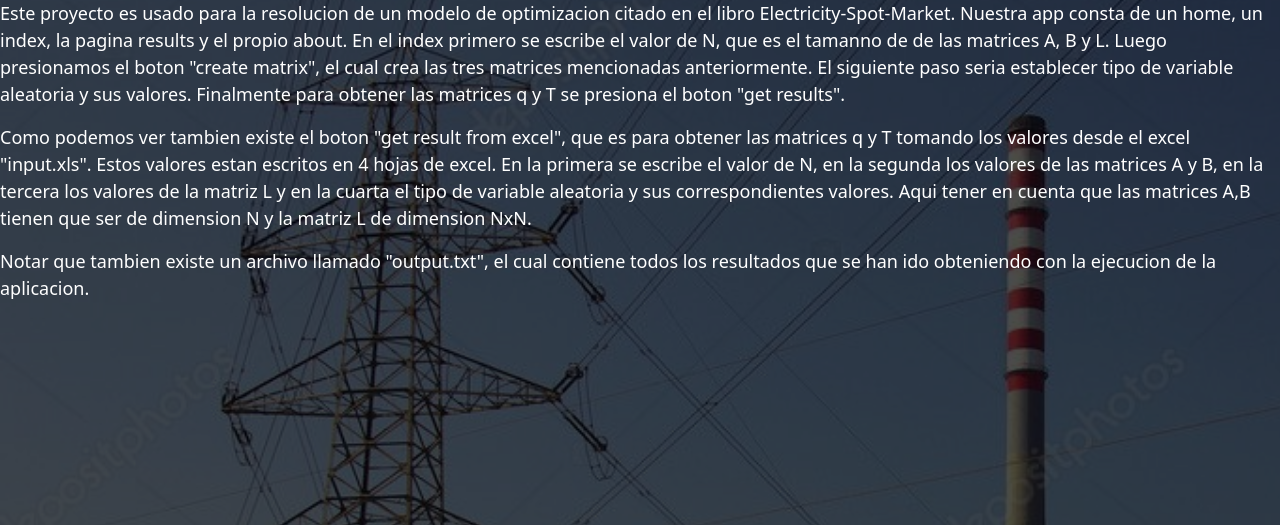
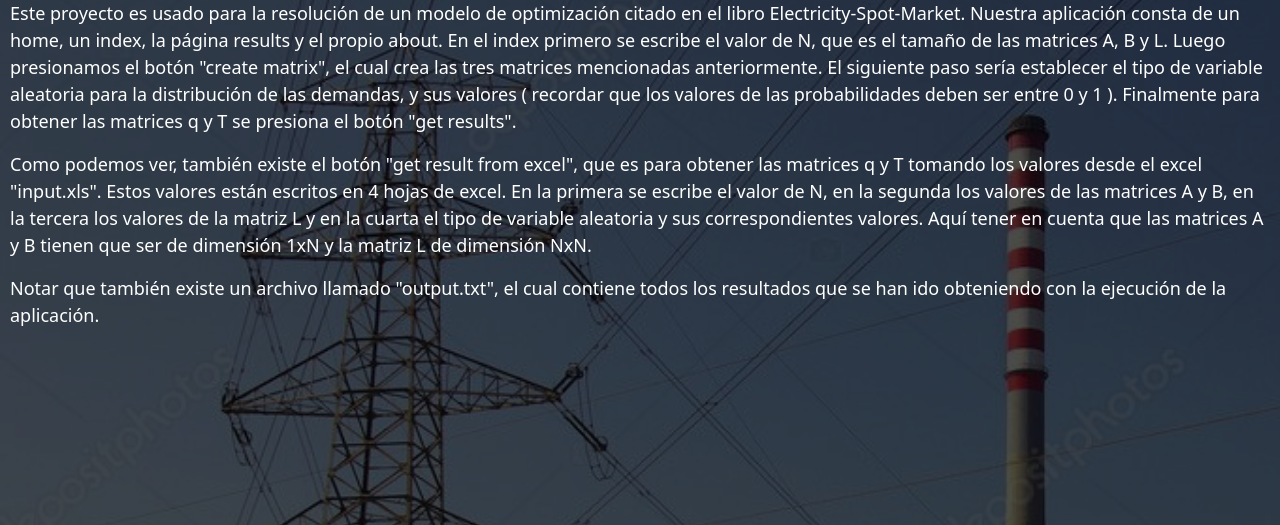
Before and after one commit to Dani-Dari-Ale/Electricity-Spot-Market, a Flask app: page /about in a window 1280 px wide. Shown: the part 89-614 px from the top of the page. Run offline with Flask 2, Linux system fonts and the light colour scheme; parts of the project's set-up code (start-up, migrations or seed data) failed here and were passed over; some libraries are stand-ins or nearby versions.

Commit message:
Make some changes in frontend

```diff
--- a/main.py
+++ b/main.py
@@ -7,7 +7,7 @@ import webbrowser
 
 # VARIABLES
 _host = 'localhost'
-_port = 9000
+_port = 3000
 
 
 # APP
@@ -63,4 +63,4 @@ if __name__ == '__main__':
     # el debug en true es para poder recargar los cambios
 
     webbrowser.open(f'http://{_host}:{_port}', new=2)
-    app.run(host=_host, port=_port, debug=True)
+    app.run(host=_host, port=_port, debug=False)
--- a/templates/about.html
+++ b/templates/about.html
@@ -20,26 +20,27 @@
             </div>
         </header>
         <div class="item active testing-caption">
-            <p>
-                Este proyecto es usado para la resolucion de un modelo de optimizacion
-                citado en el libro Electricity-Spot-Market. Nuestra app consta de un home,
-                un index, la pagina results y el propio about. En el index primero se escribe el
-                valor de N, que es el tamanno de de las matrices A, B y L. Luego presionamos el
-                boton "create matrix", el cual crea las tres matrices mencionadas anteriormente. El
-                siguiente paso seria establecer tipo de variable aleatoria y sus valores. Finalmente
-                para obtener las matrices q y T se presiona el boton "get results".
+            <p style="margin-left: 10px; margin-right: 10px;">
+                Este proyecto es usado para la resolución de un modelo de optimización
+                citado en el libro Electricity-Spot-Market. Nuestra aplicación consta de un home,
+                un index, la página results y el propio about. En el index primero se escribe el
+                valor de N, que es el tamaño de las matrices A, B y L. Luego presionamos el
+                botón "create matrix", el cual crea las tres matrices mencionadas anteriormente. El
+                siguiente paso sería establecer el tipo de variable aleatoria para la distribución de las demandas,
+                y sus valores ( recordar que los valores de las probabilidades deben ser entre 0 y 1 ).
+                Finalmente para obtener las matrices q y T se presiona el botón "get results".
             </p>
-            <p>
-                Como podemos ver tambien existe el boton "get result from excel", que es para obtener
-                las matrices q y T tomando los valores desde el excel "input.xls". Estos valores estan
+            <p style="margin-left: 10px; margin-right: 10px;">
+                Como podemos ver, también existe el botón "get result from excel", que es para obtener
+                las matrices q y T tomando los valores desde el excel "input.xls". Estos valores están
                 escritos en 4 hojas de excel. En la primera se escribe el valor de N, en la segunda los
                 valores de las matrices A y B, en la tercera los valores de la matriz L y en la cuarta
-                el tipo de variable aleatoria y sus correspondientes valores. Aqui tener en cuenta que
-                las matrices A,B tienen que ser de dimension N y la matriz L de dimension NxN.
+                el tipo de variable aleatoria y sus correspondientes valores. Aquí tener en cuenta que
+                las matrices A y B tienen que ser de dimensión 1xN y la matriz L de dimensión NxN.
             </p>
-            <p>
-                Notar que tambien existe un archivo llamado "output.txt", el cual contiene todos los
-                resultados que se han ido obteniendo con la ejecucion de la aplicacion.
+            <p style="margin-left: 10px; margin-right: 10px;">
+                Notar que también existe un archivo llamado "output.txt", el cual contiene todos los
+                resultados que se han ido obteniendo con la ejecución de la aplicación.
             </p>
         </div>
     </body>
--- a/utils/flask.py
+++ b/utils/flask.py
@@ -1,6 +1,6 @@
 from utils.demand import demand
 from utils.solveModel import solveModel
-from utils.file_work import write_outpu
+from utils.file_work import write_output
 
 
 def find_val_to_model(request):
```
Also changed, not shown: output.txt (+20 -0 lines), README.md.
